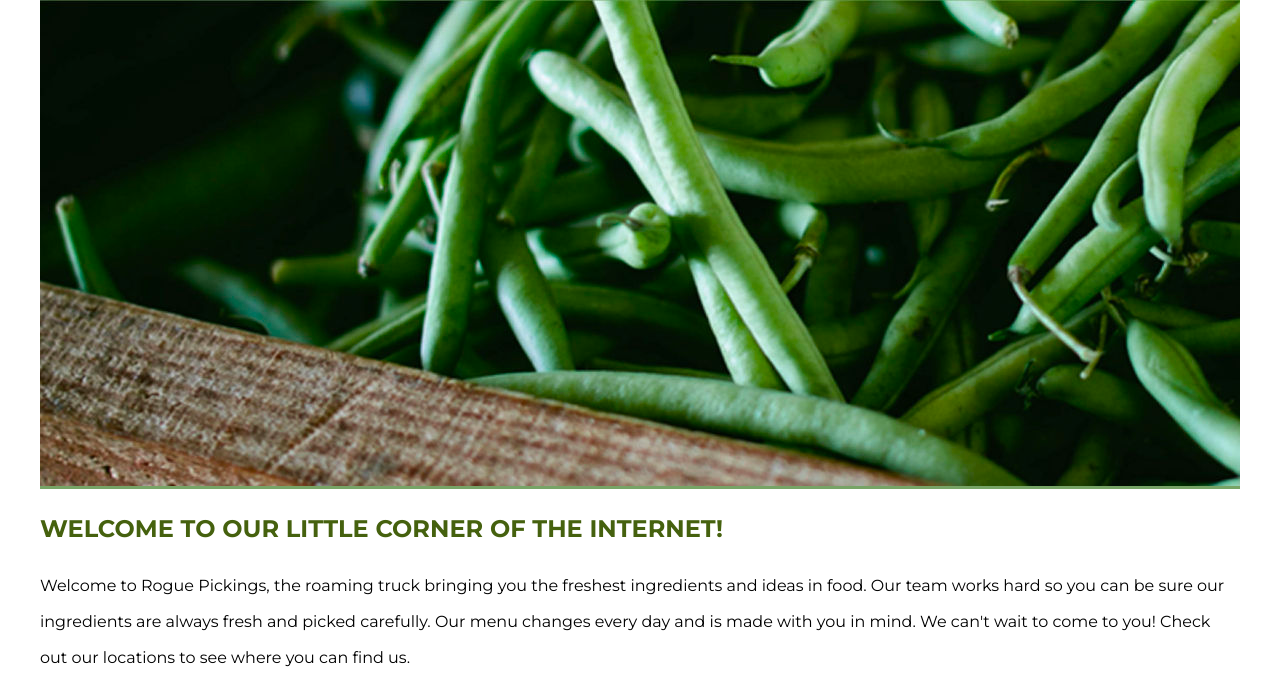
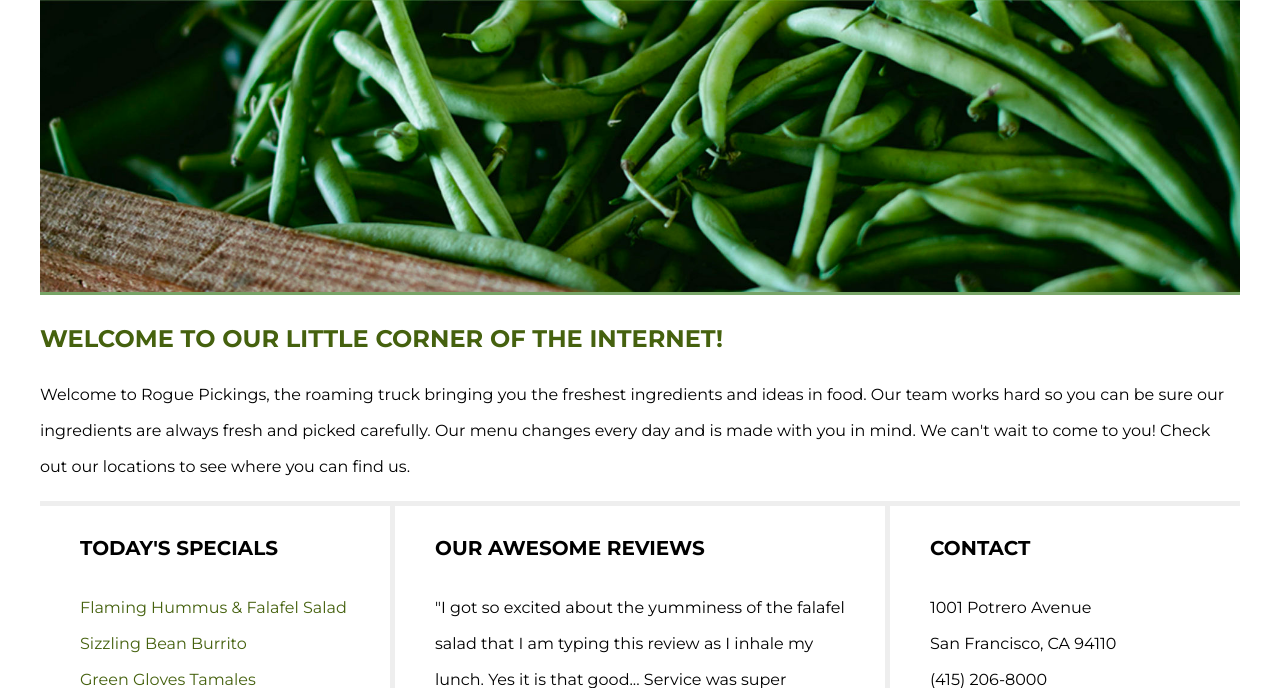
Before and after one commit to frosty8104/rogue-pickings, a plain HTML site: page index.html in a window 1280 px wide. Shown: the part 112-800 px from the top of the page. Drawn offline with Linux system fonts and the light colour scheme; a web font is replaced by a local one.

Commit message:
Updating pages

```diff
--- a/css/style.css
+++ b/css/style.css
@@ -58,7 +58,7 @@ header nav ul li {
     padding: 0 10px;
     text-transform: uppercase;
 }
-header  nav ul li a {
+header nav ul li a {
     color: #45610E;
     text-decoration: none;
 }
@@ -66,7 +66,8 @@ header  nav ul li a {
 /***** TOP SECTION *****/
 .main-image img {
     border-bottom: 3px solid #77a466;
-    border-top: 3px solid #77a466   ;
+    border-top: 3px solid #77a466;
+    width: 100%;
 }
 .main-title h2 {
     color: #45610E;
--- a/index.html
+++ b/index.html
@@ -1,4 +1,6 @@
-<html>
+
+<!doctype html>
+<html lang="en">
     <head>
         <title>Rogue Pickings</title>
         <link rel="stylesheet" href="css/normalize.css">
@@ -24,7 +26,7 @@
         <main>
             <section class="top-section">
                 <div class="content-wrapper">
-                    <div class="main-image"><img src="img/rogue-pickings.jpg" alt="green beans" /></div>
+                    <div class="main-image"><img src="img/rogue-pickings.jpg" alt="green beans" ></div>
                     <div class="main-title"><h2>Welcome to our little corner of the internet!</h2>
                         <p>Welcome to Rogue Pickings, the roaming truck bringing you the freshest ingredients and ideas in food. Our team
                         works hard so you can be sure our ingredients are always fresh and picked carefully. Our menu changes every day and is
@@ -55,6 +57,7 @@
                             (415) 206-8000</p>
                         </div>
                     </div>
+                </div>
             </section>
         </main>
         <footer>
```
